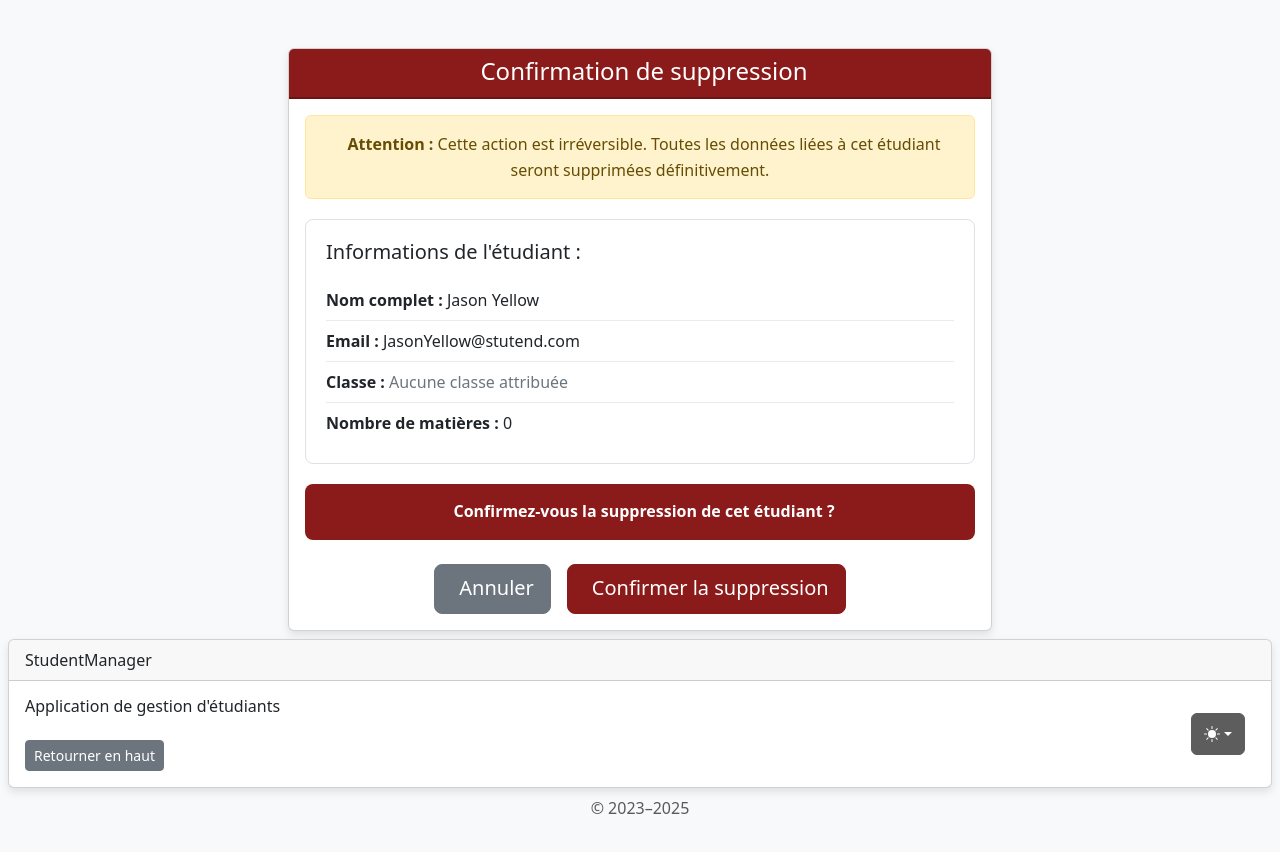
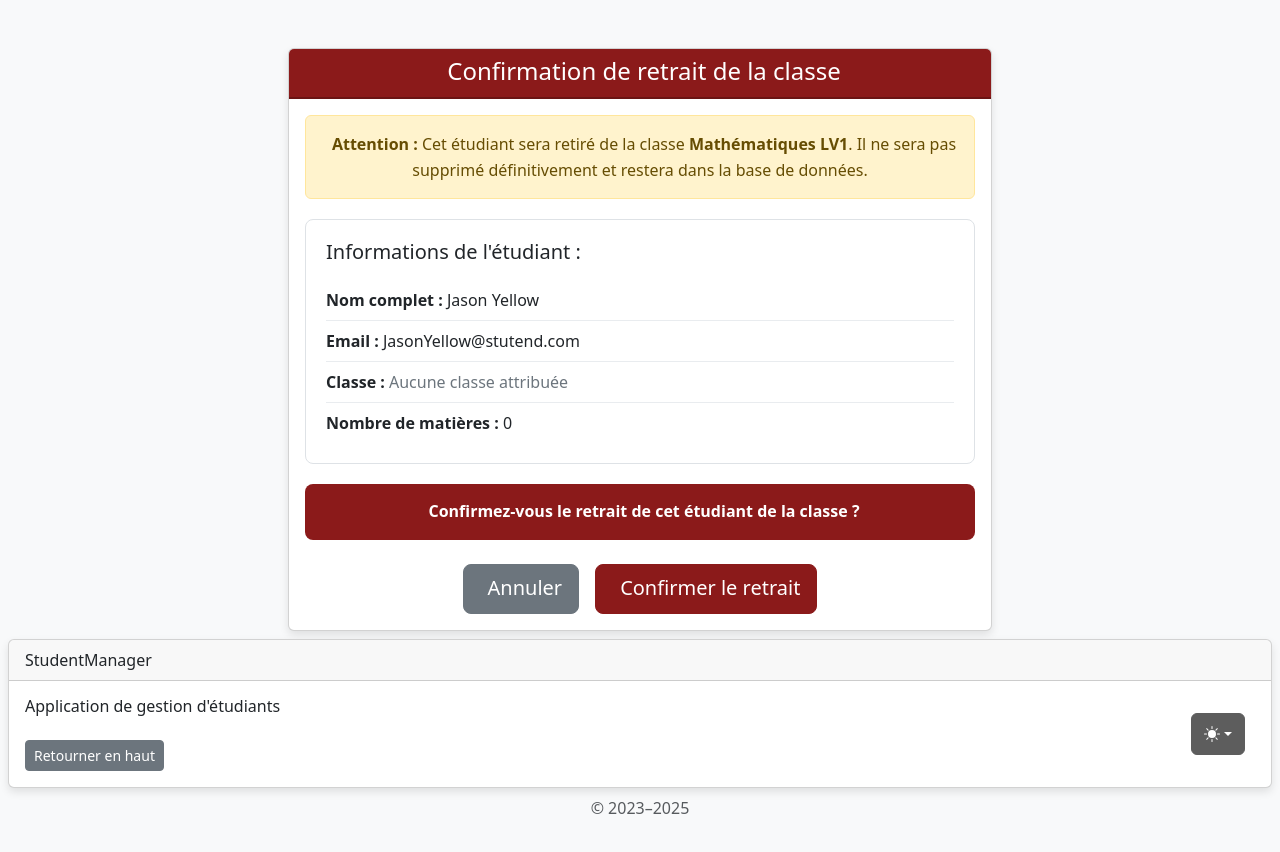
Before and after one commit to Bubhux/StudentManager-Web-App, a Django app: page /classroom/28/delete-student/17/ in a window 1280 px wide. Shown: the part 104-956 px from the top of the page. Run offline with Django 5.2, Linux system fonts and the light colour scheme; data comes from the database, SQL or seed files in the repository; both versions use the stored data as it was after the commit; some libraries are stand-ins or nearby versions.

Commit message:
Mise à jour V.10.5  On branch development  Your branch is up to date with 'origin/development'.
 Changes to be committed:
	modified:   classroom/templates/classroom/delete_multiple_from_classroom_confirm.html
	modified:   classroom/templates/classroom/delete_student_from_classroom_confirm.html
	modified:   classroom/templates/classroom/select_students_to_delete.html
	modified:   classroom/views.py
	modified:   db.sqlite3

```diff
--- a/classroom/templates/classroom/delete_student_from_classroom_confirm.html
+++ b/classroom/templates/classroom/delete_student_from_classroom_confirm.html
@@ -99,7 +99,7 @@
                         <div class="card-header card-header-danger text-white d-flex justify-content-between align-items-center">
                             <h4 class="mb-0 flex-grow-1 text-center">
                                 <i class="bi bi-exclamation-triangle-fill me-2"></i>
-                                Confirmation de suppression
+                                Confirmation de retrait de la classe
                             </h4>
                         </div>
 
@@ -115,8 +115,9 @@
 
                             <div class="alert alert-warning" role="alert">
                                 <i class="bi bi-exclamation-circle me-2"></i>
-                                <strong>Attention :</strong> Cette action est irréversible.
-                                Toutes les données liées à cet étudiant seront supprimées définitivement.
+                                <strong>Attention :</strong> Cet étudiant sera retiré de la classe
+                                <strong>{{ classroom.classroom_name }}</strong>.
+                                Il ne sera pas supprimé définitivement et restera dans la base de données.
                             </div>
 
                             <div class="student-info text-start">
@@ -170,8 +171,8 @@
                             </div>
 
                             <div class="alert-confirmation-danger" role="alert">
-                                <i class="bi bi-trash3 me-2"></i>
-                                <strong>Confirmez-vous la suppression de cet étudiant ?</strong>
+                                <i class="bi bi-person-dash me-2"></i>
+                                <strong>Confirmez-vous le retrait de cet étudiant de la classe ?</strong>
                             </div>
 
                             <form method="post" action="{% url 'delete_student_from_classroom' classroom.id student.id %}">
@@ -181,7 +182,7 @@
                                         <i class="bi bi-x-circle me-2"></i>Annuler
                                     </a>
                                     <button type="submit" class="btn btn-confirmer btn-lg">
-                                        <i class="bi bi-trash3 me-2"></i>Confirmer la suppression
+                                        <i class="bi bi-person-dash me-2"></i>Confirmer le retrait
                                     </button>
                                 </div>
                             </form>
--- a/classroom/templates/classroom/select_students_to_delete.html
+++ b/classroom/templates/classroom/select_students_to_delete.html
@@ -190,7 +190,7 @@
                                         id="deleteMultipleForm">
                                         {% csrf_token %}
                                         <button type="submit" class="btn-supprimer-multiple" id="deleteSelectedBtn" disabled>
-                                            <i class="bi bi-trash3 me-1"></i> Supprimer la sélection
+                                            <i class="bi bi-person-dash me-1"></i> Retirer la sélection
                                         </button>
                                     </form>
                                 </div>
@@ -236,7 +236,7 @@
                                             <td>
                                                 <a href="{% url 'delete_student_from_classroom' classroom.id student.id %}"
                                                     class="btn btn-supprimer btn-sm">
-                                                    <i class="bi bi-trash3 me-1"></i> Supprimer
+                                                    <i class="bi bi-person-dash me-1"></i> Retirer
                                                 </a>
                                             </td>
                                         </tr>
--- a/classroom/views.py
+++ b/classroom/views.py
@@ -229,17 +229,21 @@ def select_students_to_delete_view(request, classroom_id):
 
 def delete_student_from_classroom_view(request, classroom_id, student_id):
     """
-    Gère la suppression d'un seul étudiant d'une classe.
+    Gère le retrait d'un seul étudiant d'une classe.
     GET : affiche la page de confirmation
-    POST : effectue la suppression
+    POST : retire l'étudiant de la classe (sans le supprimer)
     """
     classroom = get_object_or_404(Classroom, id=classroom_id)
     student = get_object_or_404(Student, id=student_id)
 
     if request.method == 'POST':
         student_name = f"{student.first_name} {student.last_name}"
-        student.delete()
-        messages.success(request, f"L'étudiant {student_name} a été supprimé avec succès!")
+        # Retirer l'étudiant de la classe sans le supprimer
+        classroom.remove_student_classroom(student)
+        messages.success(
+            request,
+            f"L'étudiant {student_name} a été retiré de la classe {classroom.classroom_name} avec succès!"
+        )
         return redirect('select_students_to_delete', classroom_id=classroom.id)
 
     context = {
@@ -281,7 +285,8 @@ def delete_multiple_students_from_classroom_view(request, classroom_id):
 
 def delete_multiple_students_from_classroom_confirm_view(request, classroom_id):
     """
-    Affiche la page de confirmation et effectue la suppression multiple.
+    Affiche la page de confirmation et retire les étudiants de la classe.
+    Les étudiants ne sont PAS supprimés définitivement, seulement retirés de la classe.
     """
     classroom = get_object_or_404(Classroom, id=classroom_id)
 
@@ -299,7 +304,9 @@ def delete_multiple_students_from_classroom_confirm_view(request, classroom_id):
             return redirect('select_students_to_delete', classroom_id=classroom.id)
 
         count = students.count()
-        students.delete()
+        # Retirer les étudiants de la classe sans les supprimer
+        for student in students:
+            classroom.remove_student_classroom(student)
 
         # Nettoyer la session
         if 'students_to_delete' in request.session:
@@ -307,7 +314,10 @@ def delete_multiple_students_from_classroom_confirm_view(request, classroom_id):
         if 'classroom_id' in request.session:
             del request.session['classroom_id']
 
-        messages.success(request, f"{count} étudiant(s) ont été supprimés avec succès!")
+        messages.success(
+            request,
+            f"{count} étudiant(s) ont été retirés de la classe {classroom.classroom_name} avec succès!"
+        )
         return redirect('select_students_to_delete', classroom_id=classroom.id)
 
     # GET : afficher la confirmation
```
Also changed, not shown: classroom/templates/classroom/delete_multiple_from_classroom_confirm.html (+7 -6 lines), db.sqlite3.
